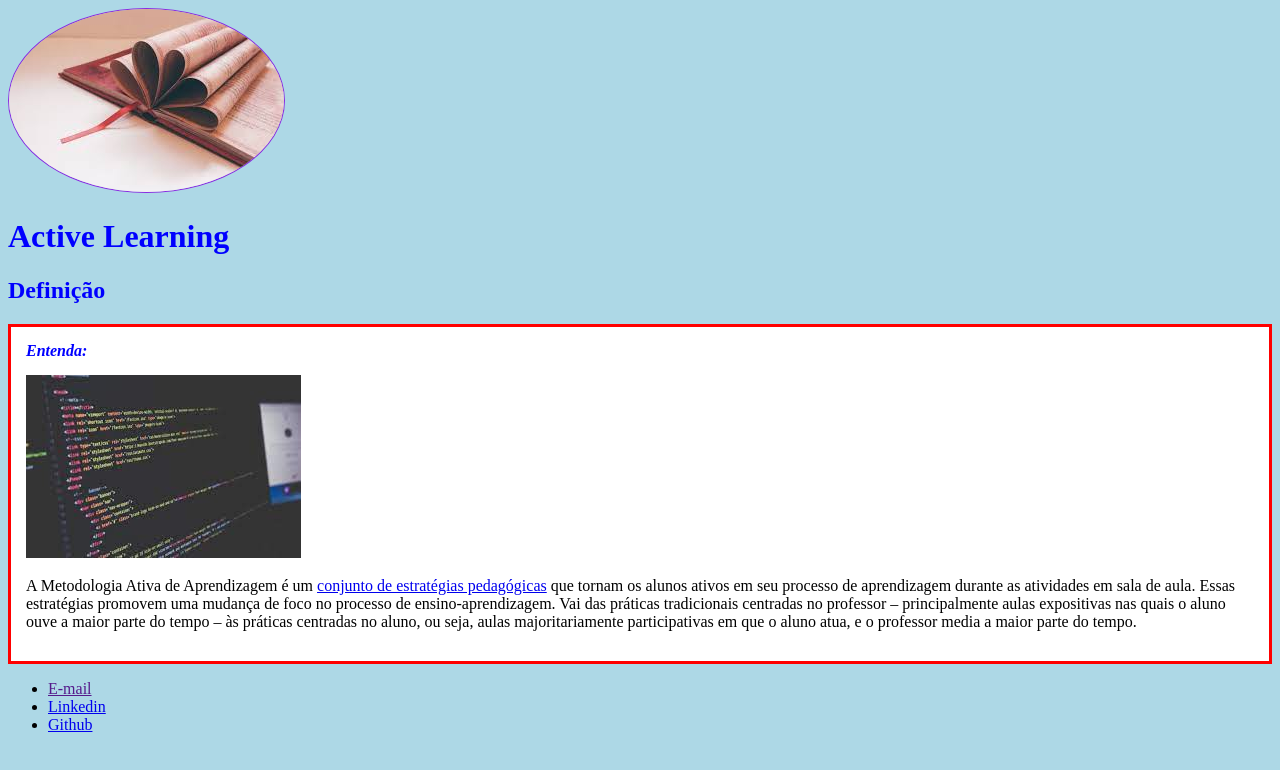
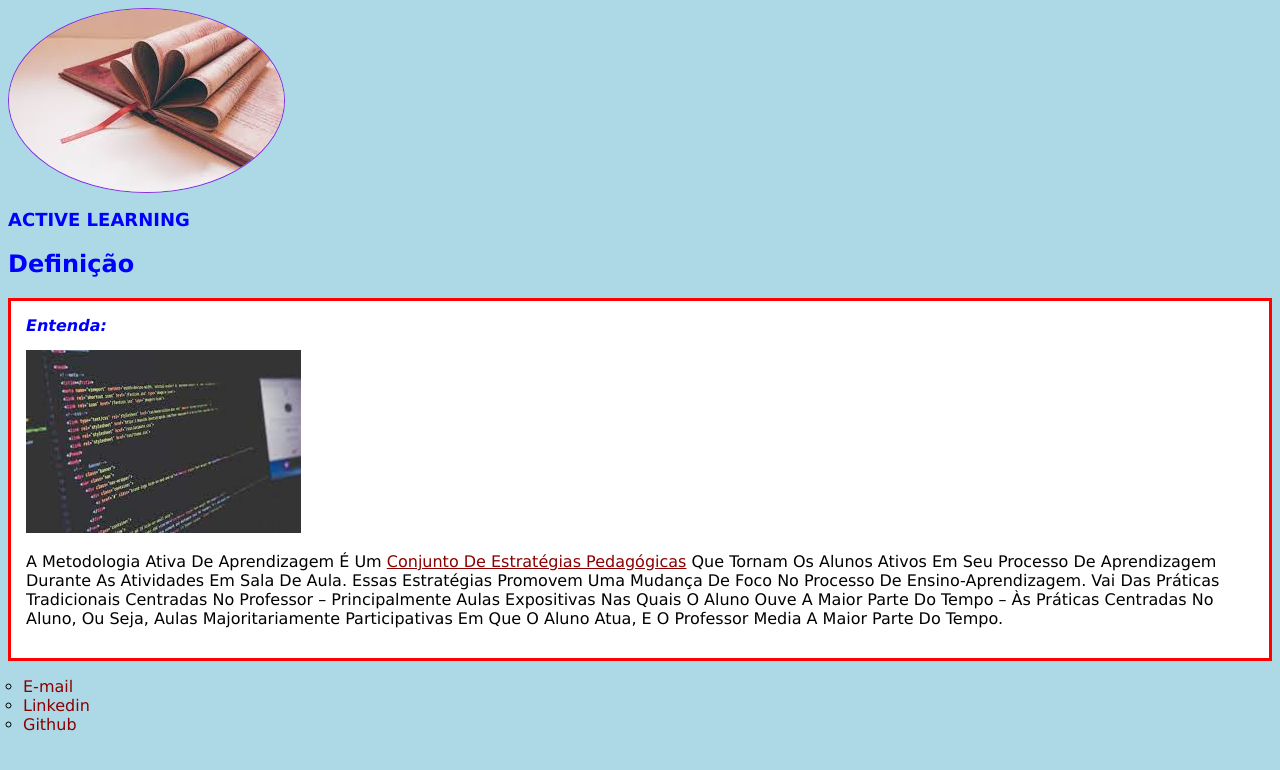
Before and after one commit to VivianeDSC/Curso-html, a plain HTML site: page index.html in a window 1280 px wide. Drawn offline with Linux system fonts and the light colour scheme.

Commit message:
atualizado2

```diff
--- a/index.html
+++ b/index.html
@@ -25,14 +25,14 @@
         </article>
     </section>
     <footer>
-        <ul>
+        <ul class="contact_list">
             <li>
                 <a href=""mailto:viviane@dsc.com">E-mail</a>
             </li>
             <li>
                 <a href="https://www.linkedin.com/in/vivianesc/">Linkedin</a>
             </li>
-        <li>
+            <li>
             <a href="https://github.com/VivianeDSC" target="_blank">Github</a>
         </li>
         </ul>
--- a/style.css
+++ b/style.css
@@ -1,6 +1,8 @@
 body {
-    background: lightblue
+    background: lightblue;
+    font-family: Verdana, arial;
 }
+
 .photo {
     border: 1px solid blueviolet;
     border-radius: 50%;
@@ -9,6 +11,15 @@ body {
     color: blue;
 }
 
+#title {
+    font-size: large;
+    text-transform: uppercase;
+}
+
+a {
+    text-decoration: underline;
+    color: darkred;
+}
 .post_title {
     font-size: 16px;
     font-style: italic;
@@ -27,7 +38,15 @@ body {
     margin: 0;
     margin-bottom: 15px;
     border-radius: 7px;
+    text-transform: capitalize;
 }
 .post_image {
     margin-bottom: 15px;
 }
+.contact_list {
+    list-style-type: circle;
+    padding-left: 15px;
+}
+.contact_list li a {
+    text-decoration: none;
+}
```
